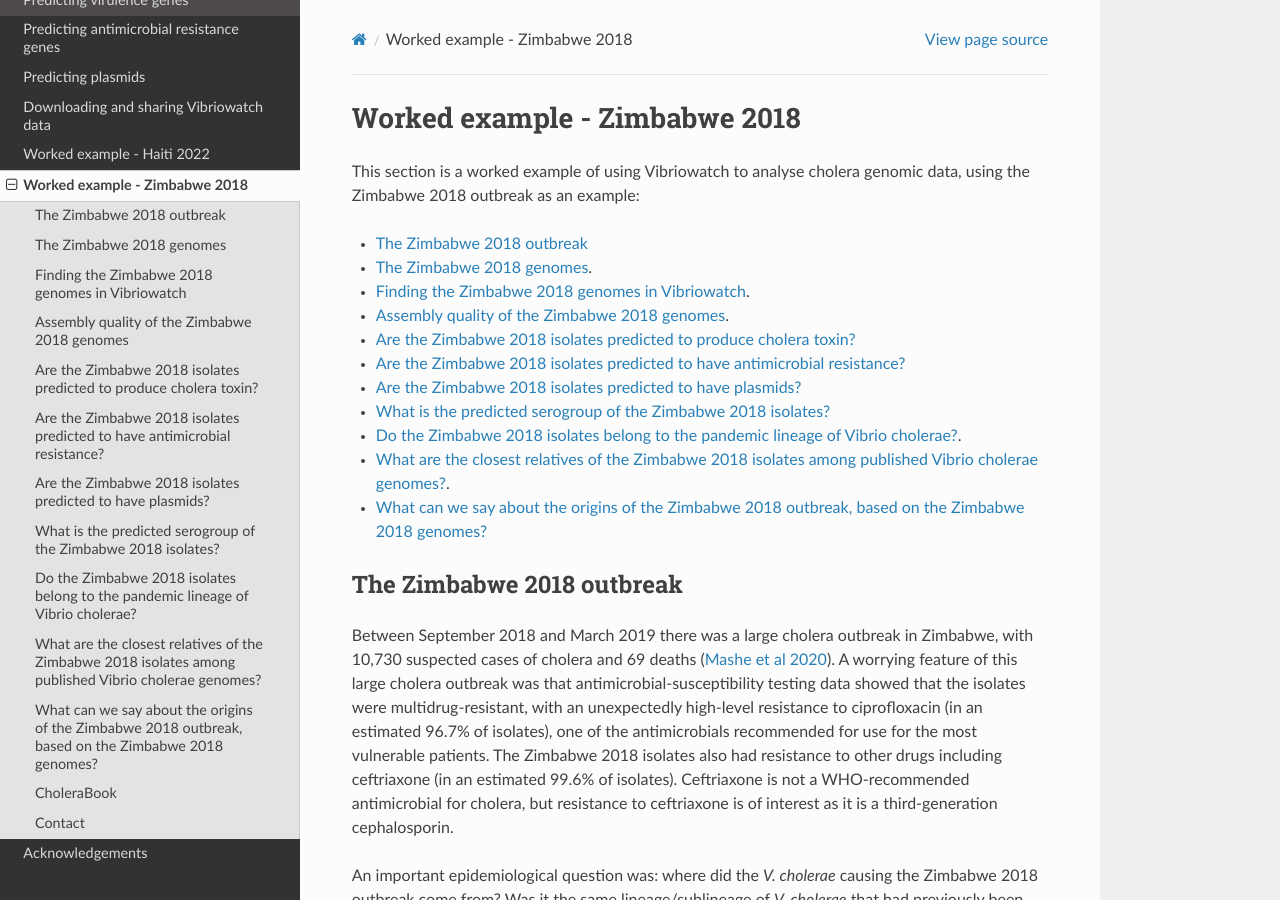
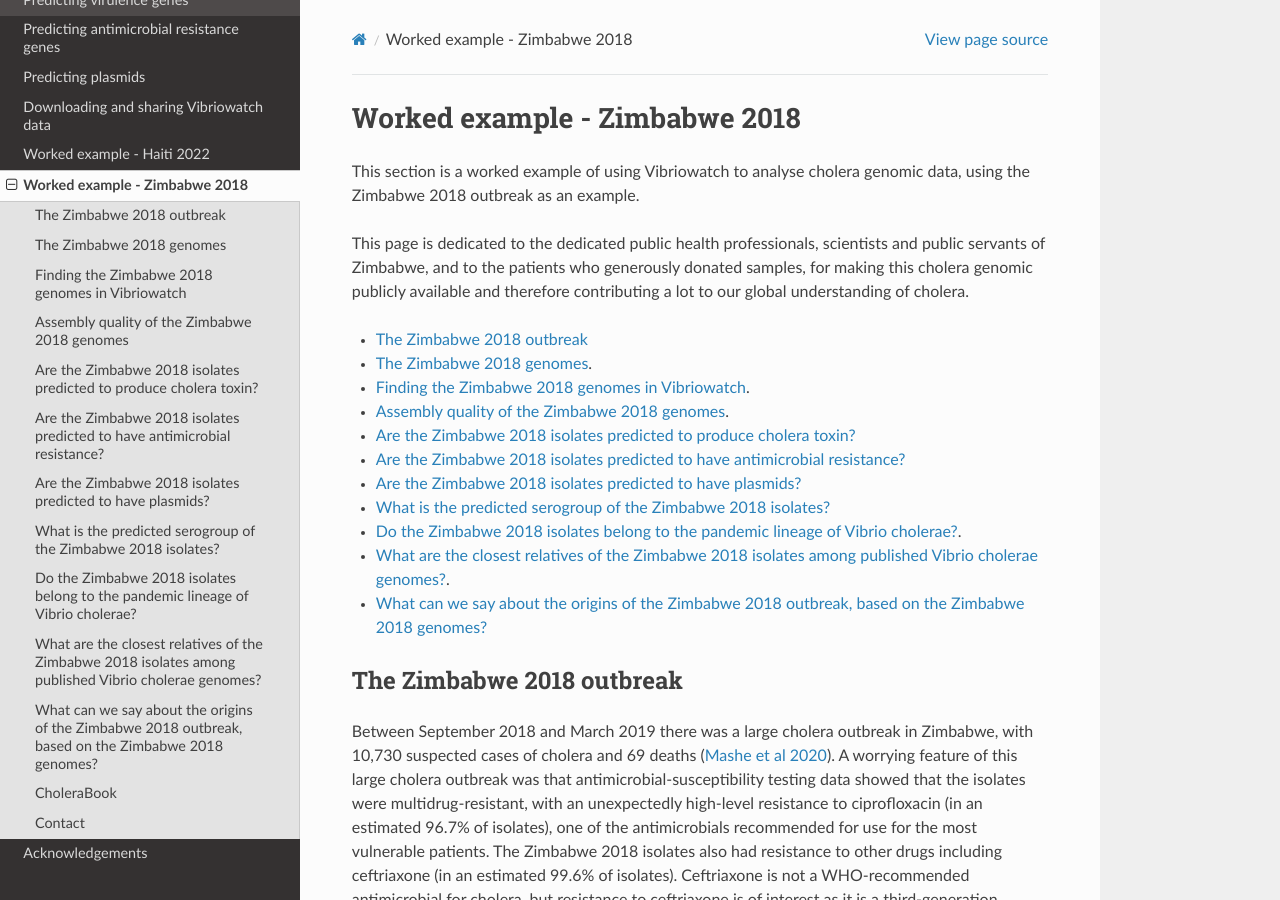
Before and after one commit to avrilcoghlan/vibriowatch, a Sphinx documentation site: the page built from docs/source/zimbabwe2018.rst, in a window 1280 px wide and 900 px high. Built offline with Sphinx 7.4.7 and the Read the Docs theme 3.1.0, drawn with Linux system fonts in a browser that asks for light colours.

Commit message:
Update zimbabwe2018.rst

```diff
--- a/docs/source/zimbabwe2018.rst
+++ b/docs/source/zimbabwe2018.rst
@@ -1,7 +1,11 @@
 Worked example - Zimbabwe 2018
 ==============================
 
-This section is a worked example of using Vibriowatch to analyse cholera genomic data, using the Zimbabwe 2018 outbreak as an example:
+This section is a worked example of using Vibriowatch to analyse cholera genomic data, using the Zimbabwe 2018 outbreak as an example.
+
+This page is dedicated to the dedicated public health professionals, scientists and public servants of Zimbabwe, and to the patients
+who generously donated samples, for making this cholera genomic publicly available and therefore contributing a lot to our
+global understanding of cholera.
 
 * `The Zimbabwe 2018 outbreak`_
 * `The Zimbabwe 2018 genomes`_.
```
